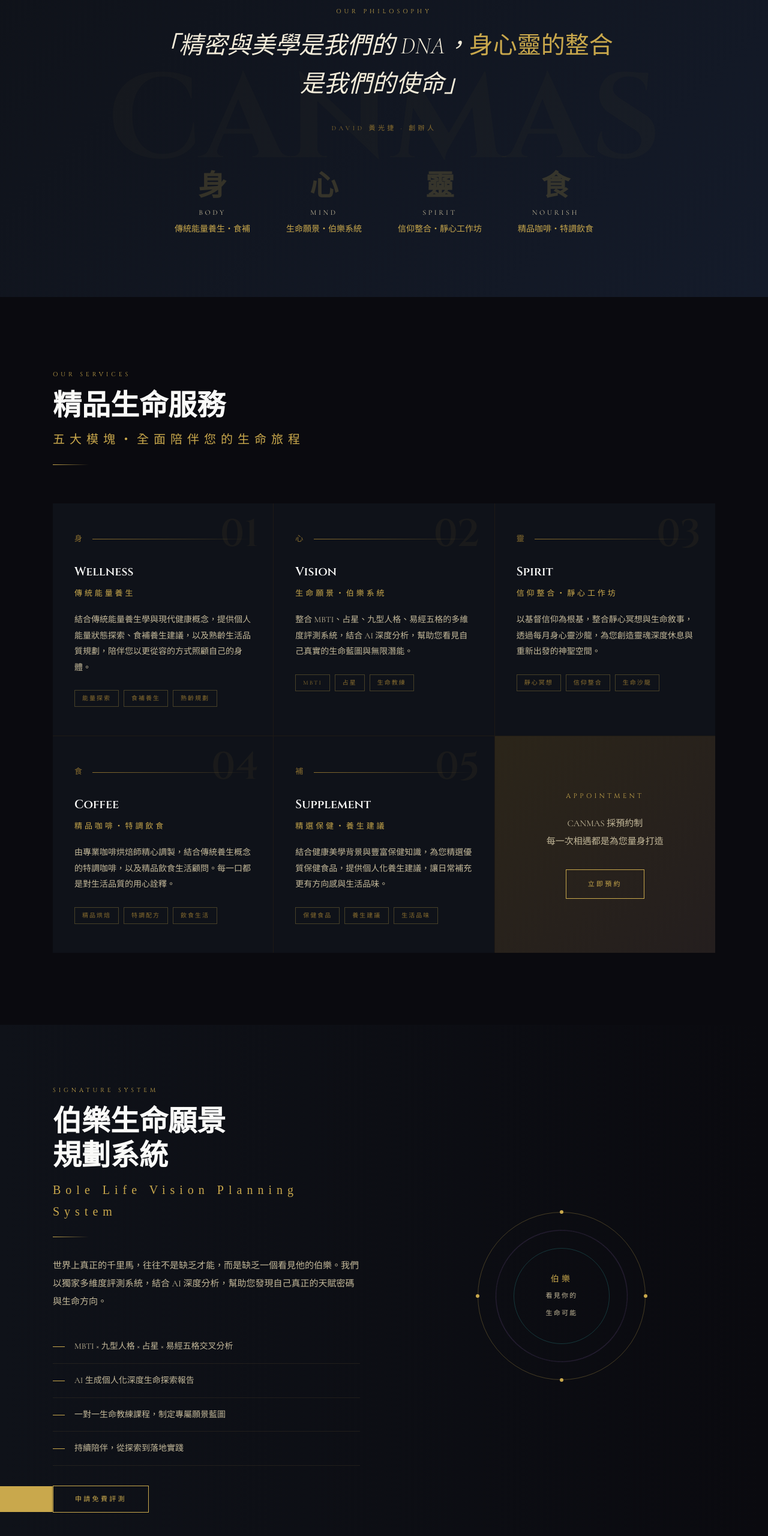
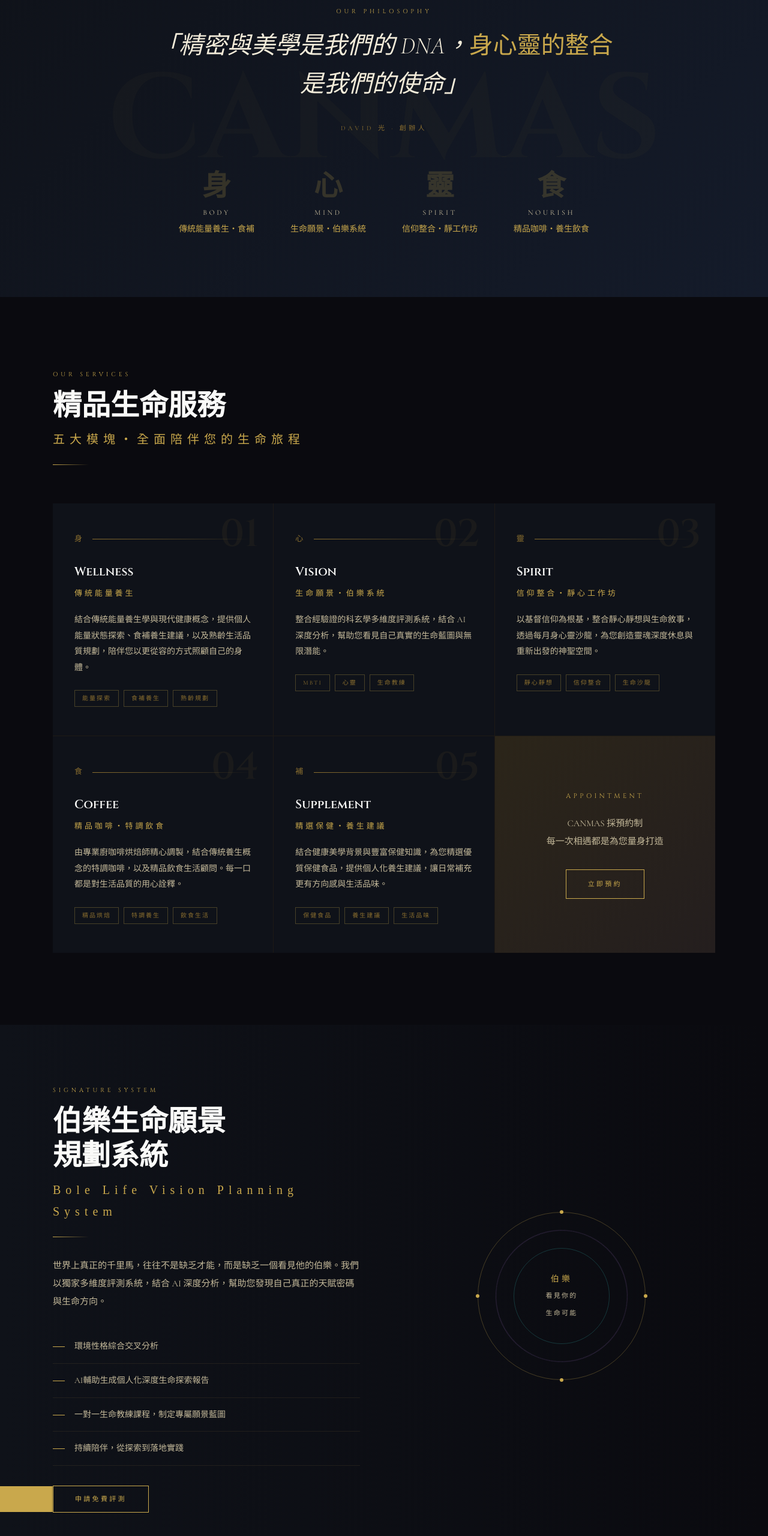
Before and after one commit to canmas13/canmas, a plain HTML site: page index.html in a window 1280 px wide. Shown: the part 890-3450 px from the top of the page at 60% size. Drawn offline with nearby package versions, Linux system fonts and the light colour scheme.

Commit message:
Update index.html

```diff
--- a/index.html
+++ b/index.html
@@ -7,7 +7,7 @@
 <meta name="description" content="CANMAS LIFE 肯馬仕生命美學，位於新竹竹北，提供伯樂生命願景規劃、身心靈教練、精品咖啡、養生保健服務。預約制精品空間，為有質感的靈魂量身打造。">
 <meta name="keywords" content="竹北身心靈教練,新竹生命願景規劃,伯樂系統,MBTI生命教練,竹北預約制咖啡,CANMAS LIFE,肯馬仕生命美學">
 <meta property="og:title" content="CANMAS LIFE 肯馬仕生命美學">
-<meta property="og:description" content="為千里馬而生的精品生命平台，讓有質感的靈魂活出最美的人生願景。">
+<meta property="og:description" content="為您而生的精品生命平台，讓有質感的靈魂活出最美的人生願景。">
 <meta property="og:type" content="website">
 <meta property="og:url" content="https://www.canmas.com.tw">
 <meta name="robots" content="index, follow">
@@ -23,7 +23,7 @@
   "email": "canmas13@gmail.com",
   "address": {
     "@type": "PostalAddress",
-    "streetAddress": "光明六路東二段36號2樓",
+    "streetAddress": "光明六路東二段36號",
     "addressLocality": "竹北市",
     "addressRegion": "新竹縣",
     "postalCode": "302",
@@ -206,12 +206,12 @@
 <div class="philosophy">
   <div class="section-eyebrow reveal">Our Philosophy</div>
   <blockquote class="philosophy-quote reveal reveal-delay-1">「精密與美學是我們的 DNA，<em>身心靈的整合</em>是我們的使命」</blockquote>
-  <p class="philosophy-attr reveal reveal-delay-2">David 黃光捷 · 創辦人</p>
+  <p class="philosophy-attr reveal reveal-delay-2">David 光 · 創辦人</p>
   <div class="philosophy-pillars">
     <div class="pillar reveal"><div class="pillar-num">身</div><div class="pillar-label">Body</div><div class="pillar-zh">傳統能量養生・食補</div></div>
     <div class="pillar reveal reveal-delay-1"><div class="pillar-num">心</div><div class="pillar-label">Mind</div><div class="pillar-zh">生命願景・伯樂系統</div></div>
-    <div class="pillar reveal reveal-delay-2"><div class="pillar-num">靈</div><div class="pillar-label">Spirit</div><div class="pillar-zh">信仰整合・靜心工作坊</div></div>
-    <div class="pillar reveal reveal-delay-3"><div class="pillar-num">食</div><div class="pillar-label">Nourish</div><div class="pillar-zh">精品咖啡・特調飲食</div></div>
+    <div class="pillar reveal reveal-delay-2"><div class="pillar-num">靈</div><div class="pillar-label">Spirit</div><div class="pillar-zh">信仰整合・靜工作坊</div></div>
+    <div class="pillar reveal reveal-delay-3"><div class="pillar-num">食</div><div class="pillar-label">Nourish</div><div class="pillar-zh">精品咖啡・養生飲食</div></div>
   </div>
 </div>
 
@@ -232,22 +232,22 @@
       <div class="service-num">02</div><div class="service-icon">心</div>
       <h3 class="service-title">Vision</h3>
       <p class="service-title-zh">生命願景・伯樂系統</p>
-      <p class="service-desc">整合 MBTI、占星、九型人格、易經五格的多維度評測系統，結合 AI 深度分析，幫助您看見自己真實的生命藍圖與無限潛能。</p>
-      <div class="service-tags"><span class="tag">MBTI</span><span class="tag">占星</span><span class="tag">生命教練</span></div>
+      <p class="service-desc">整合經驗證的科玄學多維度評測系統，結合 AI 深度分析，幫助您看見自己真實的生命藍圖與無限潛能。</p>
+      <div class="service-tags"><span class="tag">MBTI</span><span class="tag">心靈</span><span class="tag">生命教練</span></div>
     </div>
     <div class="service-card reveal reveal-delay-2">
       <div class="service-num">03</div><div class="service-icon">靈</div>
       <h3 class="service-title">Spirit</h3>
       <p class="service-title-zh">信仰整合・靜心工作坊</p>
-      <p class="service-desc">以基督信仰為根基，整合靜心冥想與生命敘事，透過每月身心靈沙龍，為您創造靈魂深度休息與重新出發的神聖空間。</p>
-      <div class="service-tags"><span class="tag">靜心冥想</span><span class="tag">信仰整合</span><span class="tag">生命沙龍</span></div>
+      <p class="service-desc">以基督信仰為根基，整合靜心靜想與生命敘事，透過每月身心靈沙龍，為您創造靈魂深度休息與重新出發的神聖空間。</p>
+      <div class="service-tags"><span class="tag">靜心靜想</span><span class="tag">信仰整合</span><span class="tag">生命沙龍</span></div>
     </div>
     <div class="service-card reveal">
       <div class="service-num">04</div><div class="service-icon">食</div>
       <h3 class="service-title">Coffee</h3>
       <p class="service-title-zh">精品咖啡・特調飲食</p>
-      <p class="service-desc">由專業咖啡烘焙師精心調製，結合傳統養生概念的特調咖啡，以及精品飲食生活顧問。每一口都是對生活品質的用心詮釋。</p>
-      <div class="service-tags"><span class="tag">精品烘焙</span><span class="tag">特調配方</span><span class="tag">飲食生活</span></div>
+      <p class="service-desc">由專業廚咖啡烘焙師精心調製，結合傳統養生概念的特調咖啡，以及精品飲食生活顧問。每一口都是對生活品質的用心詮釋。</p>
+      <div class="service-tags"><span class="tag">精品烘焙</span><span class="tag">特調養生</span><span class="tag">飲食生活</span></div>
     </div>
     <div class="service-card reveal reveal-delay-1">
       <div class="service-num">05</div><div class="service-icon">補</div>
@@ -273,8 +273,8 @@
       <div class="gold-line reveal"></div>
       <p class="reveal" style="font-size:15px;color:var(--cream-dim);line-height:2;margin-bottom:32px">世界上真正的千里馬，往往不是缺乏才能，而是缺乏一個看見他的伯樂。我們以獨家多維度評測系統，結合 AI 深度分析，幫助您發現自己真正的天賦密碼與生命方向。</p>
       <ul class="bole-features reveal">
-        <li>MBTI × 九型人格 × 占星 × 易經五格交叉分析</li>
-        <li>AI 生成個人化深度生命探索報告</li>
+        <li>環境性格綜合交叉分析</li>
+        <li>AI輔助生成個人化深度生命探索報告</li>
         <li>一對一生命教練課程，制定專屬願景藍圖</li>
         <li>持續陪伴，從探索到落地實踐</li>
       </ul>
@@ -297,7 +297,7 @@
   <div class="gold-line reveal"></div>
   <div class="platform-grid">
     <div class="platform-card reveal"><div class="platform-label">Podcast</div><h3 class="platform-title">《人生鑑定室》</h3><p class="platform-desc">以鑽石 4C 框架鑑定人生，每週深度對談，探索生命的切割面、淨度、重量與色彩。讓您在通勤路上，也能啟動生命的反思。</p><div class="platform-bg-text">♪</div></div>
-    <div class="platform-card reveal reveal-delay-1"><div class="platform-label">YouTube</div><h3 class="platform-title">伯樂開講</h3><p class="platform-desc">生命願景、MBTI、占星、養生保健——用影像說故事，讓深度知識變得可見、可感、可實踐。每週兩集，陪您看見更廣的人生視野。</p><div class="platform-bg-text">▶</div></div>
+    <div class="platform-card reveal reveal-delay-1"><div class="platform-label">YouTube</div><h3 class="platform-title">伯樂開講</h3><p class="platform-desc">生命願景、MBTI、養生保健——用影像說故事，讓深度知識變得可見、可感、可實踐。每週兩集，陪您看見更廣的人生視野。</p><div class="platform-bg-text">▶</div></div>
     <div class="platform-card reveal reveal-delay-2"><div class="platform-label">生活美學</div><h3 class="platform-title">David 老師的咖啡時光</h3><p class="platform-desc">旅遊、精品、人生哲學、咖啡風味——在輕鬆的對談中，感受生命的寬度與厚度。雙週更新，如同一杯為您手沖的精品咖啡。</p><div class="platform-bg-text">☕</div></div>
     <div class="platform-card reveal reveal-delay-3"><div class="platform-label">信仰 · 生命</div><h3 class="platform-title">靈性成長特輯</h3><p class="platform-desc">以基督信仰整合現代生命智慧，探索靈性成長的深度路徑。每月一集，為忙碌生活中的靈魂，留一個安靜的空間。</p><div class="platform-bg-text">✦</div></div>
   </div>
@@ -310,11 +310,11 @@
 <section id="about">
   <div class="section-eyebrow reveal">Founder</div>
   <h2 class="section-title reveal">關於 David</h2>
-  <p class="section-title-zh reveal">黃光捷・CANMAS 創辦人</p>
+  <p class="section-title-zh reveal">DAVID 光・CANMAS 創辦人</p>
   <div class="gold-line reveal"></div>
   <div class="about-grid">
     <div class="about-portrait reveal">
-      <div class="portrait-frame"><div class="portrait-initials">DH</div><div class="portrait-label">David 黃光捷・竹北</div></div>
+      <div class="portrait-frame"><div class="portrait-initials">DH</div><div class="portrait-label">David 光・竹北</div></div>
       <div class="about-badge"><span>INFJ<br>雙子座</span></div>
       <div class="about-credentials">
         <span class="credential">台積電</span><span class="credential">咖啡烘焙師</span><span class="credential">鑽石鑑定</span>
@@ -322,7 +322,7 @@
       </div>
     </div>
     <div class="about-text reveal reveal-delay-1">
-      <p>David 黃光捷，<strong>精密工程師出身</strong>，曾任職台積電，深耕精密製造十餘年。人生歷程橫跨科技、奢侈品、鑽石珠寶、健康美學，直至精品咖啡與生命教練。</p>
+      <p>David 老師，<strong>精密工程師出身</strong>，曾任職台積，深耕精密科技製造十餘年。人生歷程橫跨科技、奢侈品、鑽石珠寶、健康美學，直至精品咖啡與生命教練。</p>
       <p>「精密與美學是我的 DNA。」這句話不只是品牌語言，更是他生命的真實寫照。從南非的鑽石買賣，到清邁車禍後的靈性轉化，每一個人生轉折，都成為 <strong>CANMAS LIFE</strong> 最深厚的底蘊。</p>
       <p>以 INFJ 的深度直覺力，結合基督信仰的生命智慧，David 相信：<strong>每一個人都是千里馬，只是在等待一個看見他的伯樂。</strong></p>
       <div style="margin-top:32px"><a href="#contact" class="btn-gold"><span>與 David 對話</span></a></div>
@@ -344,7 +344,7 @@
     <div class="contact-info">
       <div class="contact-item reveal"><a href="mailto:canmas13@gmail.com">canmas13@gmail.com</a></div>
       <div class="contact-item reveal reveal-delay-1">03-260-5030</div>
-      <div class="contact-item reveal reveal-delay-2">新竹縣竹北市光明六路東二段36號2樓</div>
+      <div class="contact-item reveal reveal-delay-2">新竹縣竹北市光明六路東二段36號</div>
       <div class="contact-item reveal reveal-delay-3"><a href="https://shop.canmas.com.tw">shop.canmas.com.tw</a></div>
     </div>
   </div>
```
